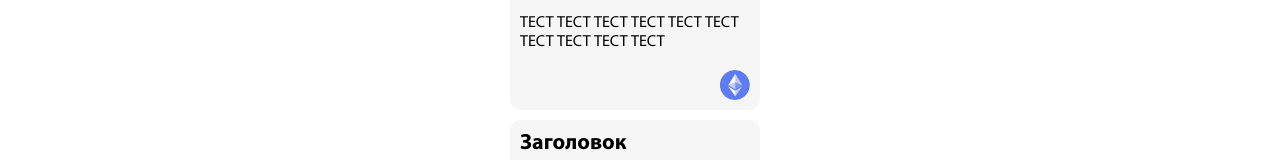
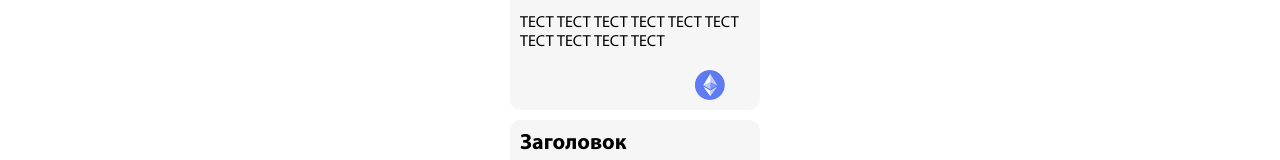
Before and after one commit to DeWhiteMold/cr-site, a React (Create React App) app: page / in a window 1280 px wide. Shown: the part 561-721 px from the top of the page. Built offline with nearby package versions, Linux system fonts and the light colour scheme; no server answers; a web font is replaced by a local one.

Commit message:
icon on cards changed

```diff
--- a/src/components/Main/Main.scss
+++ b/src/components/Main/Main.scss
@@ -145,12 +145,21 @@
   }
 
   &__icon {
-    background-image: url('../../images/ethirium.png');
-    background-size: contain;
     margin-left: auto;
+    margin-right: 10px;
     margin-top: auto;
-    width: 30px;
+    width: 60px;
     height: 30px;
+
+    &::after {
+      display: block;
+      content: '';
+      background-image: url('../../images/ethirium.png');
+      background-size: contain;
+      background-repeat: no-repeat;
+      background-position: center;
+      height: 100%;
+    }
   }
 }
 
```
